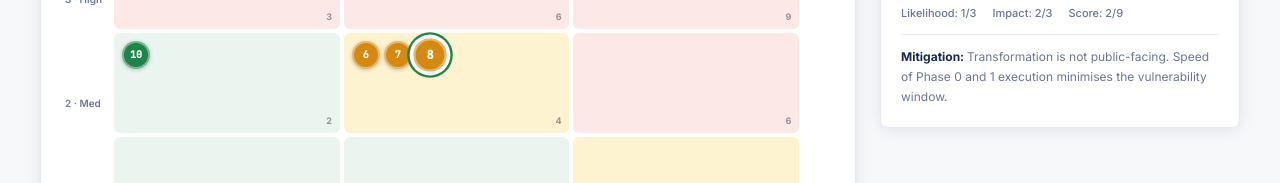
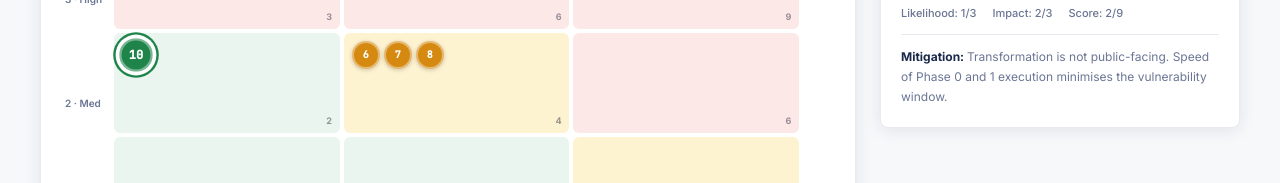
Before and after one commit to Salmasrj/PAPCAR_PROPOSAL, a plain HTML site: page docs/index.html in a window 1280 px wide. Both pictures are taken after a click on the element "10". Shown: the part 2716-2899 px from the top of the page. Drawn offline with Linux system fonts and the light colour scheme.

Commit message:
Refactor bubble highlight logic to use data attributes

```diff
--- a/docs/index.html
+++ b/docs/index.html
@@ -939,6 +939,7 @@ function buildRisks() {
     bubble.style.background = BUBBLE_COLORS[r.level];
     bubble.textContent = i + 1;
     bubble.title = r.title;
+    bubble.dataset.riskIdx = i;
     bubble.onclick = () => selectRisk(i);
     if (cells[key]) cells[key].appendChild(bubble);
   });
@@ -964,10 +965,13 @@ function selectRisk(idx) {
     </div>
     <div class="risk-detail-mit"><strong>Mitigation: </strong>${r.mit}</div>`;
 
-  // highlight selected bubble
-  document.querySelectorAll('.risk-bubble').forEach((b, i) => {
-    b.style.transform = i === idx ? 'scale(1.2)' : '';
-    b.style.boxShadow = i === idx ? '0 0 0 3px white, 0 0 0 5px ' + BUBBLE_COLORS[RISKS[i].level] : '';
+  // highlight using data-risk-idx, not DOM position
+  document.querySelectorAll('.risk-bubble').forEach(b => {
+    const isSelected = parseInt(b.dataset.riskIdx) === idx;
+    b.style.transform  = isSelected ? 'scale(1.2)' : '';
+    b.style.boxShadow  = isSelected
+      ? '0 0 0 3px white, 0 0 0 5px ' + BUBBLE_COLORS[RISKS[parseInt(b.dataset.riskIdx)].level]
+      : '';
   });
 }
 
```
